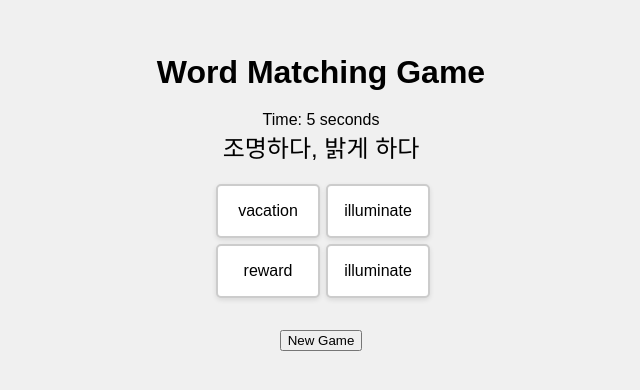
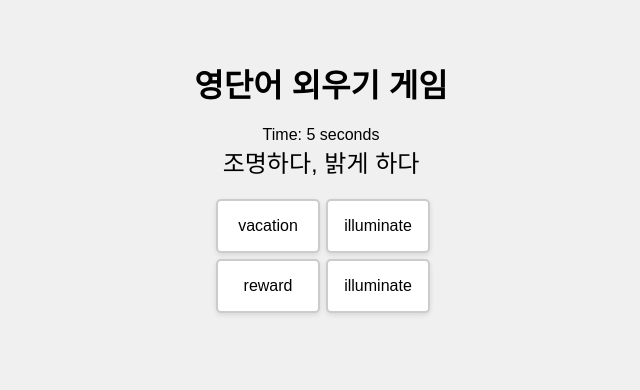
Before and after one commit to gomgamdol/1703bgs.github.io, a plain HTML site: page index.html in a window 1280 px wide. Shown: the part 208-598 px from the top of the page, without its empty margins (319-959 px from the left). Drawn offline with Linux system fonts and the light colour scheme.

Commit message:
index.html

```diff
--- a/index.html
+++ b/index.html
@@ -47,11 +47,11 @@
     </style>
 </head>
 <body>
-    <h1>Word Matching Game</h1>
+    <h1>영단어 외우기 게임</h1>
     <div id="wordContainer"></div>
     <div id="gameContainer"></div>
     <p id="message"></p>
-    <button onclick="startGame()">New Game</button>
+
 
     <script src="game.js"></script>
 </body>
```
